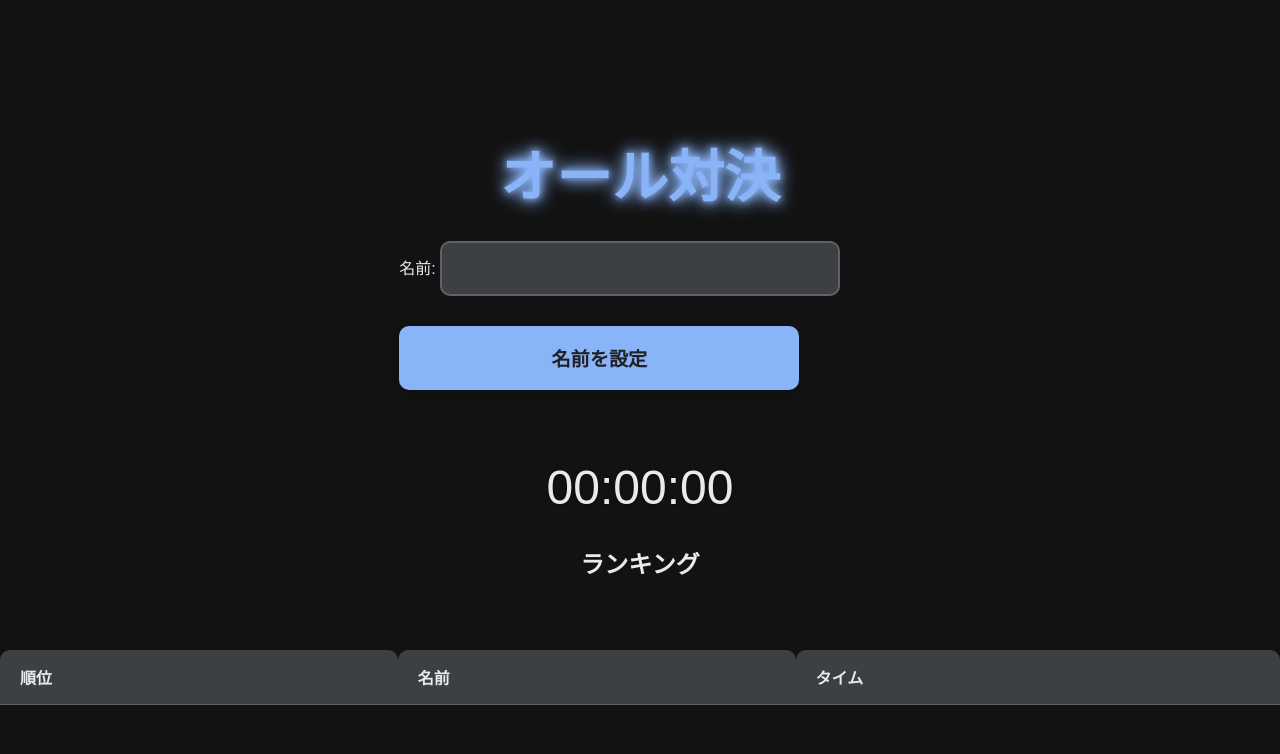
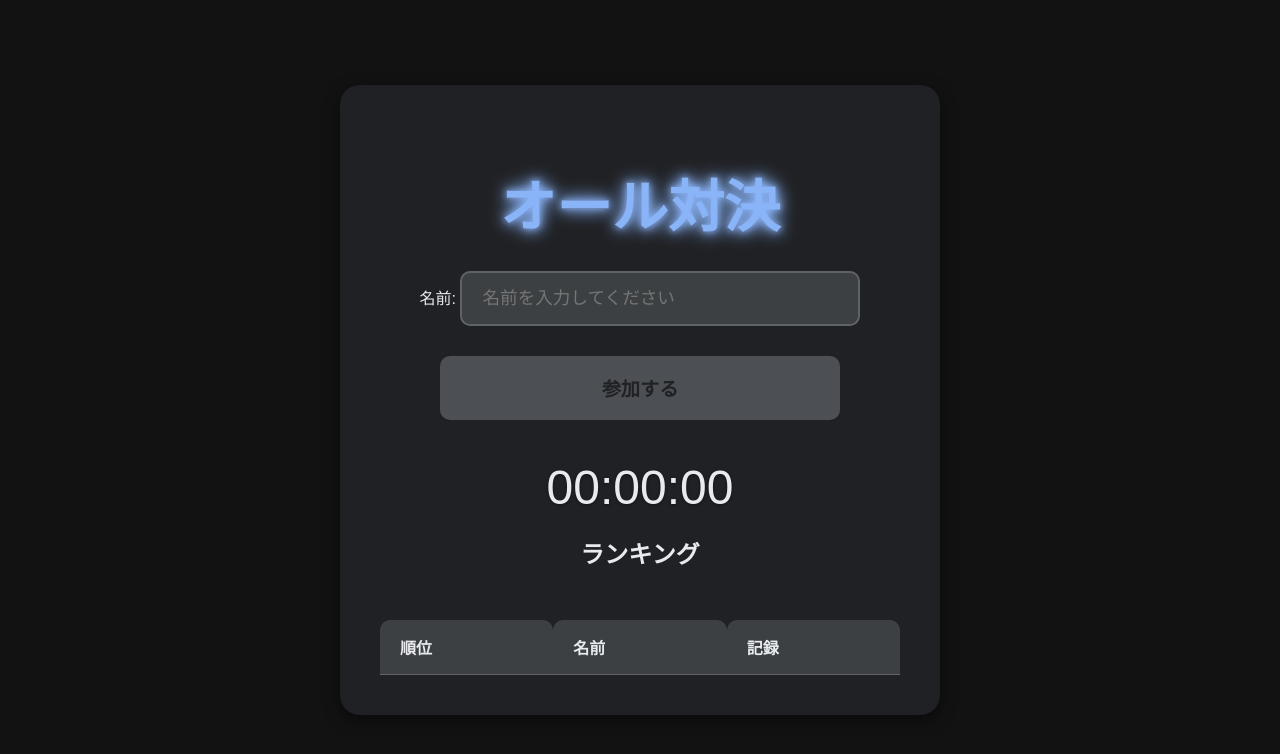
Before and after one commit to kuitcodekt/all-nighter-tournament, a plain HTML site: page index.html in a window 1280 px wide. Drawn offline with Linux system fonts and the light colour scheme; a web font is replaced by a local one.

Commit message:
Update index.html

```diff
--- a/index.html
+++ b/index.html
@@ -6,17 +6,20 @@
     <meta name="viewport" content="width=device-width, initial-scale=1.0">
     <title>オール対決</title>
     <link rel="stylesheet" href="style.css">
+    <link rel="stylesheet" href="https://fonts.googleapis.com/css2?family=Google+Sans:wght@400;500;700&display=swap">
 </head>
 
 <body>
+    <div class="container">
         <h1>オール対決</h1>
         <div>
             <label for="nameInput">名前: </label>
-        <input type="text" id="nameInput">
-        <button id="joinButton">名前を設定</button>
+            <input type="text" id="nameInput" placeholder="名前を入力してください">
         </div>
+        <button id="joinButton" disabled>参加する</button>
         <div id="startTimerDisplay"></div>
         <div id="timerDisplay">00:00:00</div>
+
 
         <h2>ランキング</h2>
         <table id="rankingTable">
@@ -24,24 +27,25 @@
                 <tr>
                     <th>順位</th>
                     <th>名前</th>
-                <th>タイム</th>
+                    <th>記録</th>
                 </tr>
             </thead>
             <tbody>
             </tbody>
         </table>
+    </div>
 
     <div id="popup" style="display: none;">
-        <p>起きてますかー？</p>
-        <button id="wakeUpButton">起きてる！</button>
+        <p>起きていますか？</p>
+        <button id="wakeUpButton">起きてる</button>
     </div>
 
     <div id="nameConfirmationPopup" style="display: none;">
         <p>この名前で参加しますか？</p>
-        <p id="confirmName"></p>
         <button id="confirmNameButton">はい</button>
         <button id="cancelNameButton">いいえ</button>
     </div>
+
     <script src="script.js"></script>
     <script src="nosleep.min.js"></script>
 </body>
```
Lines whose indentation alone changed are shown as unchanged.
